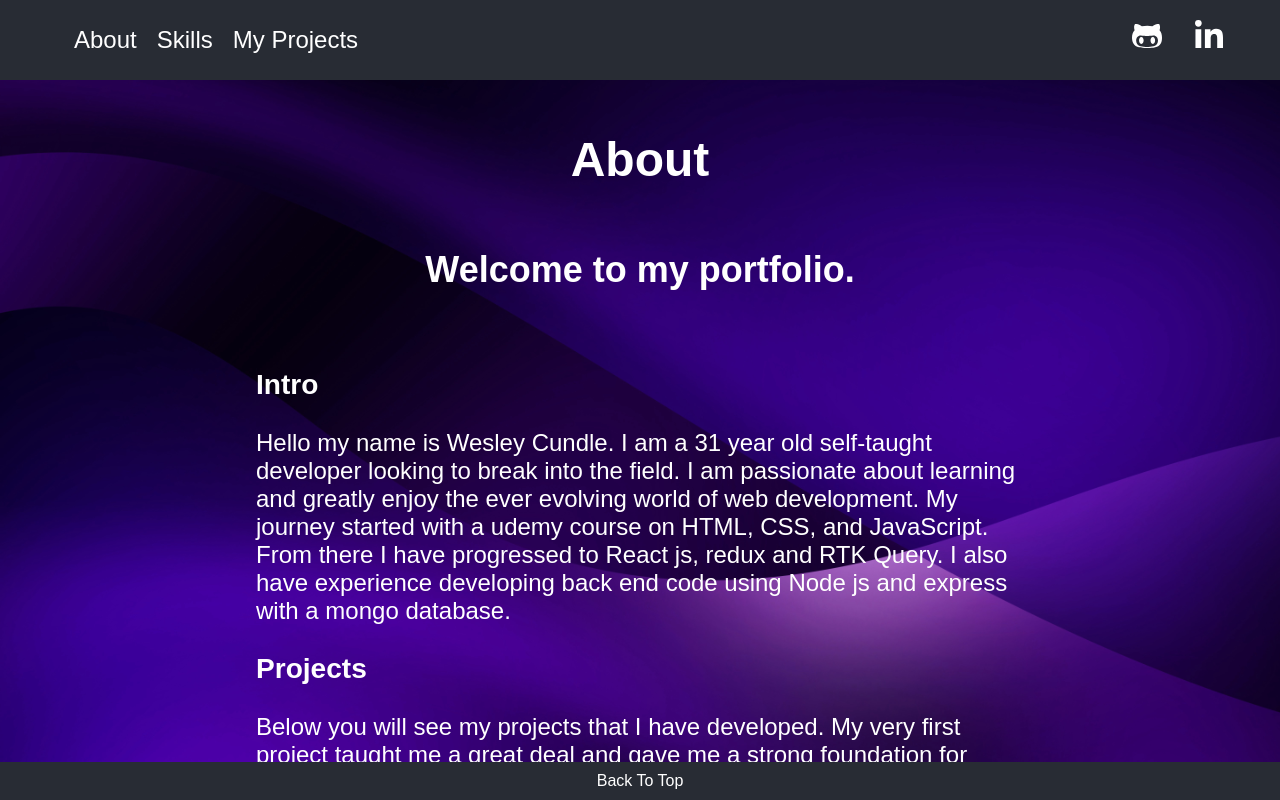
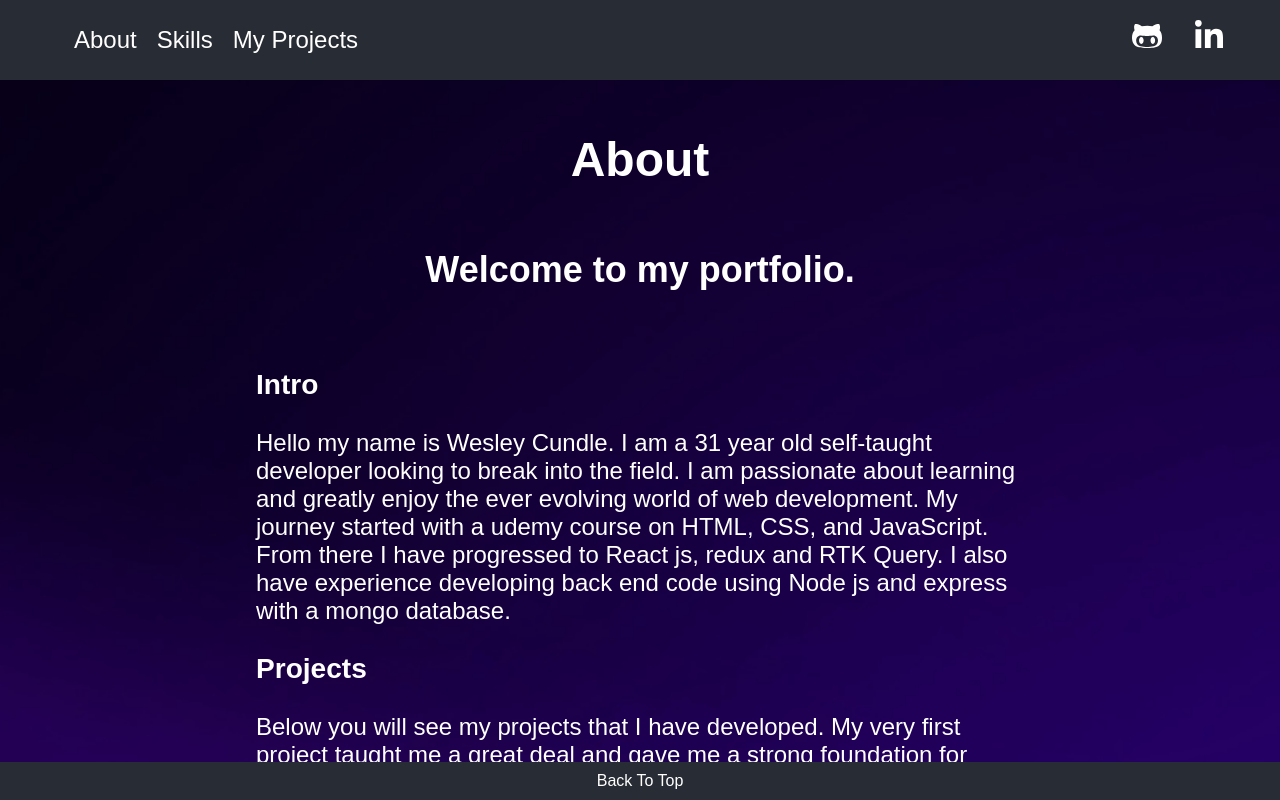
Before and after one commit to wesleycundle28/dev-portfolio, a React (Create React App) app: page / in a window 1280 px wide. Shown: the top 800 px of the page. Built offline with nearby package versions, Linux system fonts and the light colour scheme.

Commit message:
removed background-attachment fixed

```diff
--- a/src/App.css
+++ b/src/App.css
@@ -1,7 +1,8 @@
 body {
-  background-attachment: fixed;
+  /* background-attachment: fixed; */
   background-size: cover;
   background-position: center;
+  background-repeat: no-repeat;
   background-image: url("./assets/Images/abstractPurple-2880x1800.jpeg");
   display: flex;
   flex-direction: column;
```
